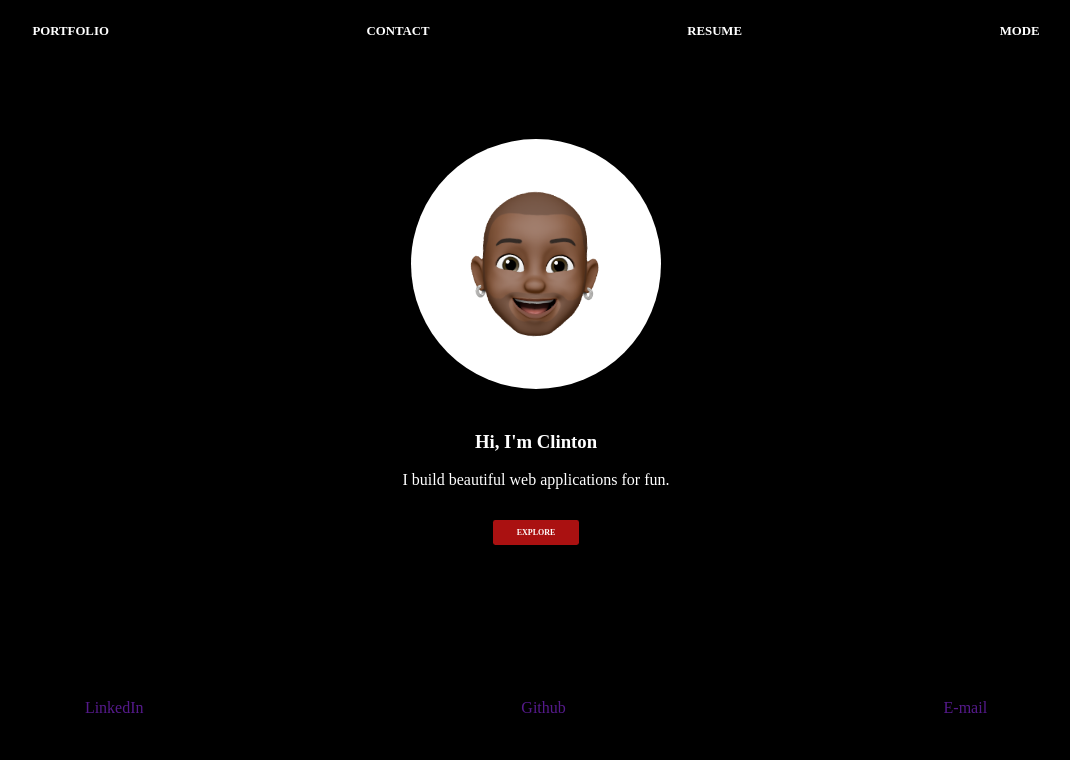
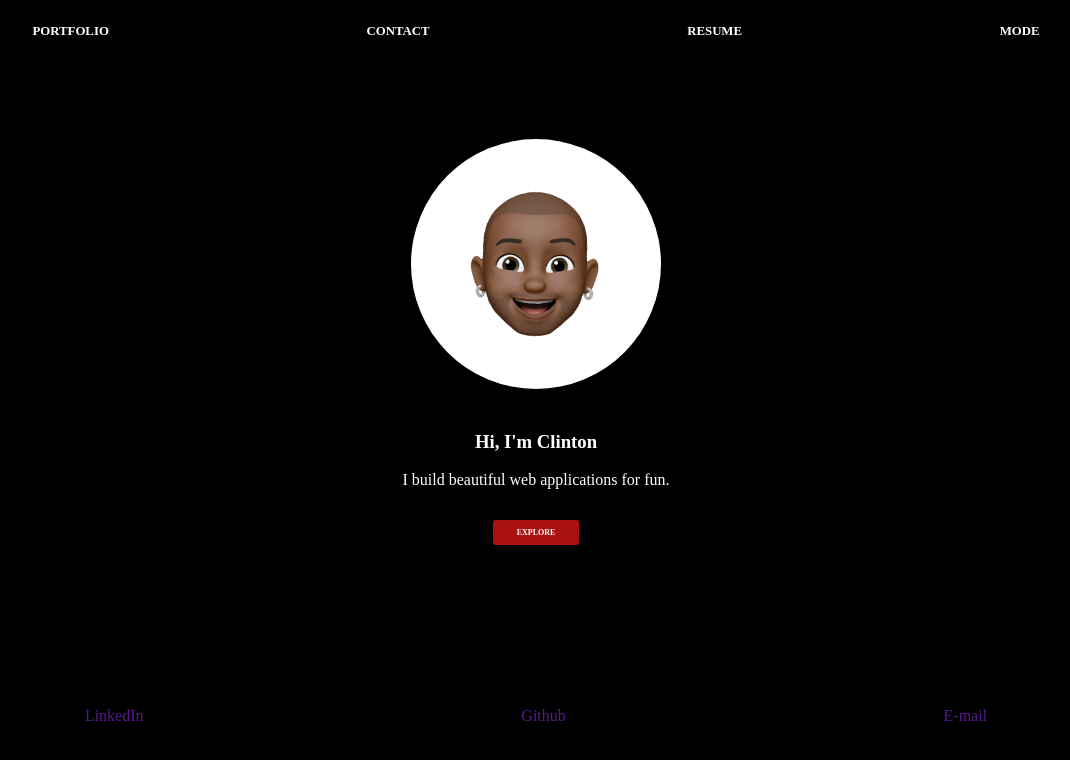
Before and after one commit to thisclinton/My-Resume, a plain HTML site: page index.html in a window 1280 px wide. Shown: the whole page, without its empty margins (104-1174 px from the left). Drawn offline with Linux system fonts and the light colour scheme.

Commit message:
Add files via upload

```diff
--- a/styles.css
+++ b/styles.css
@@ -20,7 +20,7 @@ nav ul{
 
 main{
     text-align: center;
-    height: 80vh;
+    height: 75vh;
 }
 
 
@@ -65,11 +65,11 @@ p{
 }
 
 footer{
-    padding-top: em;
     display: flex;
     justify-content: space-around;
 }
 
 footer a{
+    margin-top: 3rem;
     text-decoration: none;
 }
```
